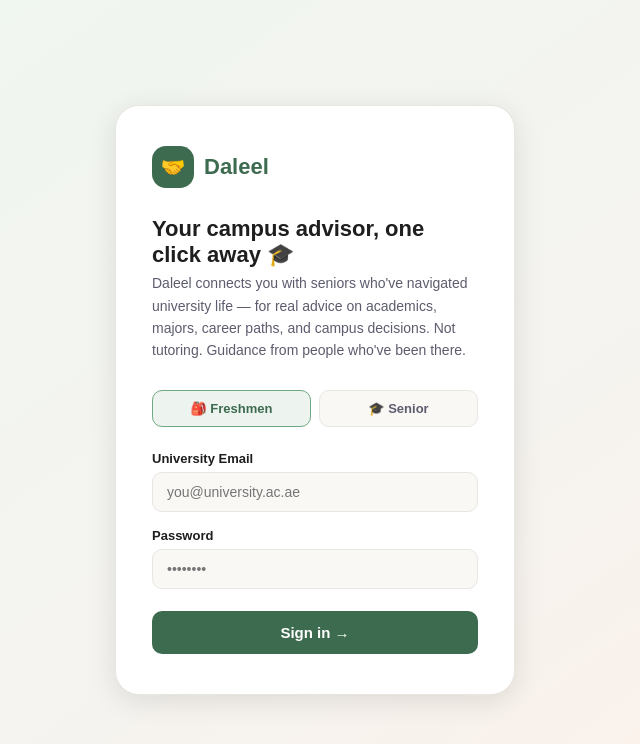
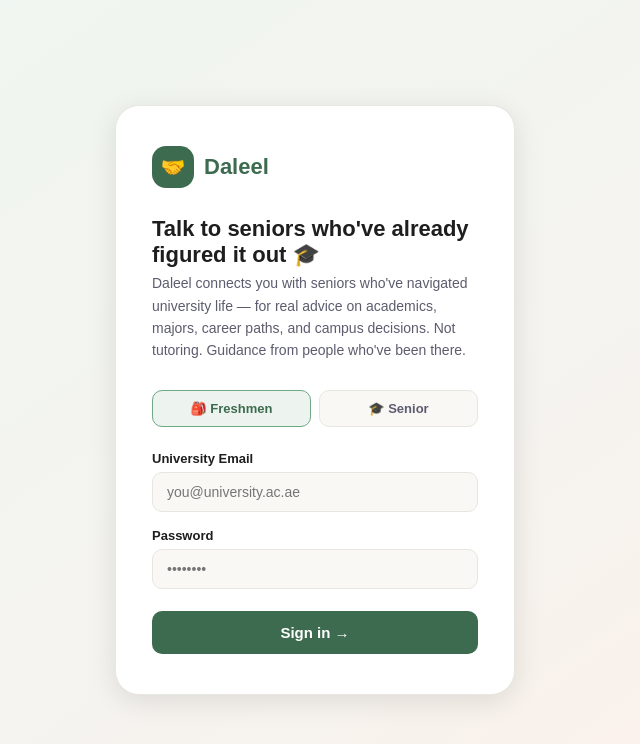
Before and after one commit to YoussefTheCreator-dev/daleel, a plain HTML site: page index.html in a window 1280 px wide. Shown: the whole page, without its empty margins (325-965 px from the left). Drawn offline with Linux system fonts and the light colour scheme.

Commit message:
Update login title to highlight seniors

```diff
--- a/index.html
+++ b/index.html
@@ -236,7 +236,7 @@ h1,h2,h3,h4{font-family:'Nunito',sans-serif;}
 <div class="page active" id="page-login">
   <div class="login-wrap">
     <div class="login-logo"><div class="bub">🤝</div>Daleel</div>
-    <h2 class="login-title">Your campus advisor, one click away 🎓</h2>
+    <h2 class="login-title">Talk to seniors who've already figured it out 🎓</h2>
     <p class="login-sub">Daleel connects you with seniors who've navigated university life — for real advice on academics, majors, career paths, and campus decisions. Not tutoring. Guidance from people who've been there.</p>
     <div class="role-row">
       <button class="role-btn active" id="rb-fresh" onclick="setRole('fresh')">🎒 Freshmen</button>
```
